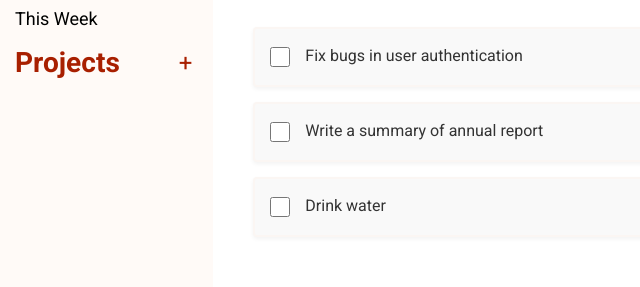
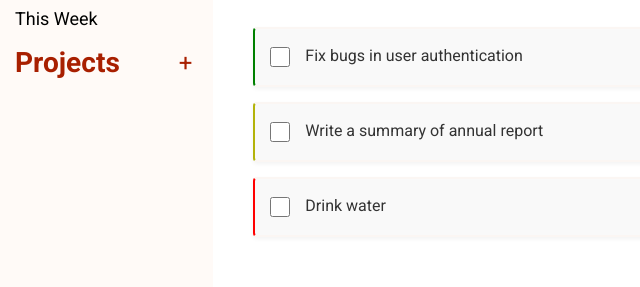
Before and after one commit to Soham-Powar/Todo-List, a website built with webpack: page src/template.html in a window 1280 px wide. Shown: the part 164-451 px from the top of the page, 0-640 px from the left. Built offline with nearby package versions, Linux system fonts and the light colour scheme.

Commit message:
Add todo style on priority basis.

```diff
--- a/src/dom/dom.css
+++ b/src/dom/dom.css
@@ -124,3 +124,15 @@ form {
 	font-style: italic;
 	color: #666666;
 }
+
+.priority-high {
+	border-left: 2px solid red;
+}
+
+.priority-medium {
+	border-left: 2px solid rgb(179, 179, 10);
+}
+
+.priority-low {
+	border-left: 2px solid green;
+}
--- a/src/dom/mainContainer.js
+++ b/src/dom/mainContainer.js
@@ -1,5 +1,6 @@
 import './dom.css'
 import getActiveProject from '../modules/getActiveProject';
+import setPriorityStyle from './setPriorityStyle';
 
 const mainContainer = document.querySelector('.main-container');
 const mainContainerHeading = document.querySelector('.head > h3')
@@ -40,5 +41,6 @@ export default function renderMainContainer() {
 
 		todo.appendChild(removeTodoBtn);
 		todoContainer.appendChild(todo);
+		setPriorityStyle(todo, todoTask.priority);
 	});
 }
--- /dev/null
+++ b/src/dom/setPriorityStyle.js
@@ -0,0 +1,3 @@
+export default function setPriorityStyle(todo, priority) {
+	todo.classList.add("priority" + '-' + priority);
+}
--- a/src/modules/projectClickHandler.js
+++ b/src/modules/projectClickHandler.js
@@ -19,7 +19,6 @@ export default function handleProjectClicks() {
 			manageTodoCheckboxes();
 			manageTodoDeletion();
 			addTodoToProject();
-			console.log(allProjectsArray);
 		});
 	});
 }
```
